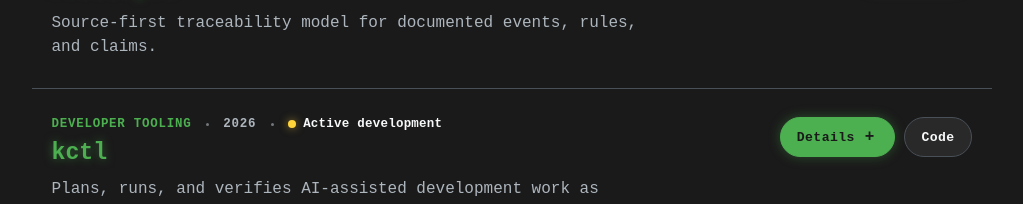
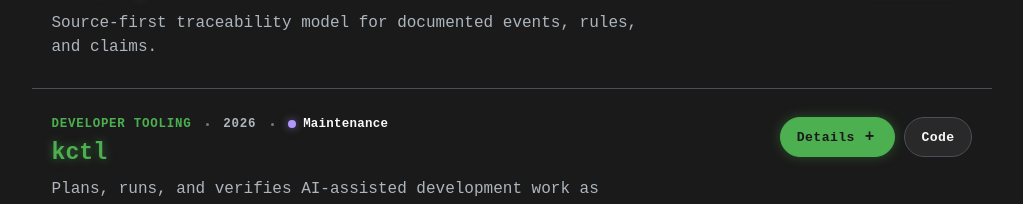
Before and after one commit to kareemsasa3/personal-website, a React (Vite) app in the folder web/: page /projects in a window 1280 px wide. Shown: the part 840-1044 px from the top of the page, without its empty margins (121-1144 px from the left). Built offline with nearby package versions, Linux system fonts and the light colour scheme.

Commit message:
content(projects): add Maintenance status and mark kctl as Maintenance

```diff
--- a/web/public/ai/site-manifest.json
+++ b/web/public/ai/site-manifest.json
@@ -497,7 +497,7 @@
       "id": "kctl",
       "title": "kctl",
       "category": "Developer Tooling",
-      "status": "Active development",
+      "status": "Maintenance",
       "date": "2026",
       "summary": "Local control plane for running staged, verifiable AI-assisted development workflows across repositories.",
       "technologies": [
--- a/web/src/components/ProjectRoster/ProjectRoster.css
+++ b/web/src/components/ProjectRoster/ProjectRoster.css
@@ -17,6 +17,7 @@ with globally bundled card/badge styles.
     --roster-status-live: #51cf66;
     --roster-status-development: #ffd43b;
     --roster-status-demo-ready: #74c0fc;
+    --roster-status-maintenance: #b197fc;
     --roster-status-completed: #8fa3b8;
 
     width: 100%;
@@ -138,6 +139,10 @@ with globally bundled card/badge styles.
 
 .project-roster__status--demo-ready {
     --roster-status-color: var(--roster-status-demo-ready);
+}
+
+.project-roster__status--maintenance {
+    --roster-status-color: var(--roster-status-maintenance);
 }
 
 .project-roster__status--completed {
--- a/web/src/data/projects.ts
+++ b/web/src/data/projects.ts
@@ -4,6 +4,7 @@ export const STATUSES = [
   "Development",
   "Active development",
   "Demo-ready",
+  "Maintenance",
   "Completed",
 ] as const;
 export const CATEGORIES = [
@@ -251,7 +252,7 @@ export const projectsData: Project[] = [
       "Durable run logs and structured artifacts",
       "Multi-repository workflow coordination",
     ],
-    status: "Active development",
+    status: "Maintenance",
     url: "https://github.com/kareemsasa/kctl",
     githubUrl: "https://github.com/kareemsasa/kctl",
     highlights: [
```
Also changed, not shown: web/public/ai/projects.md (+1 -1 lines).
